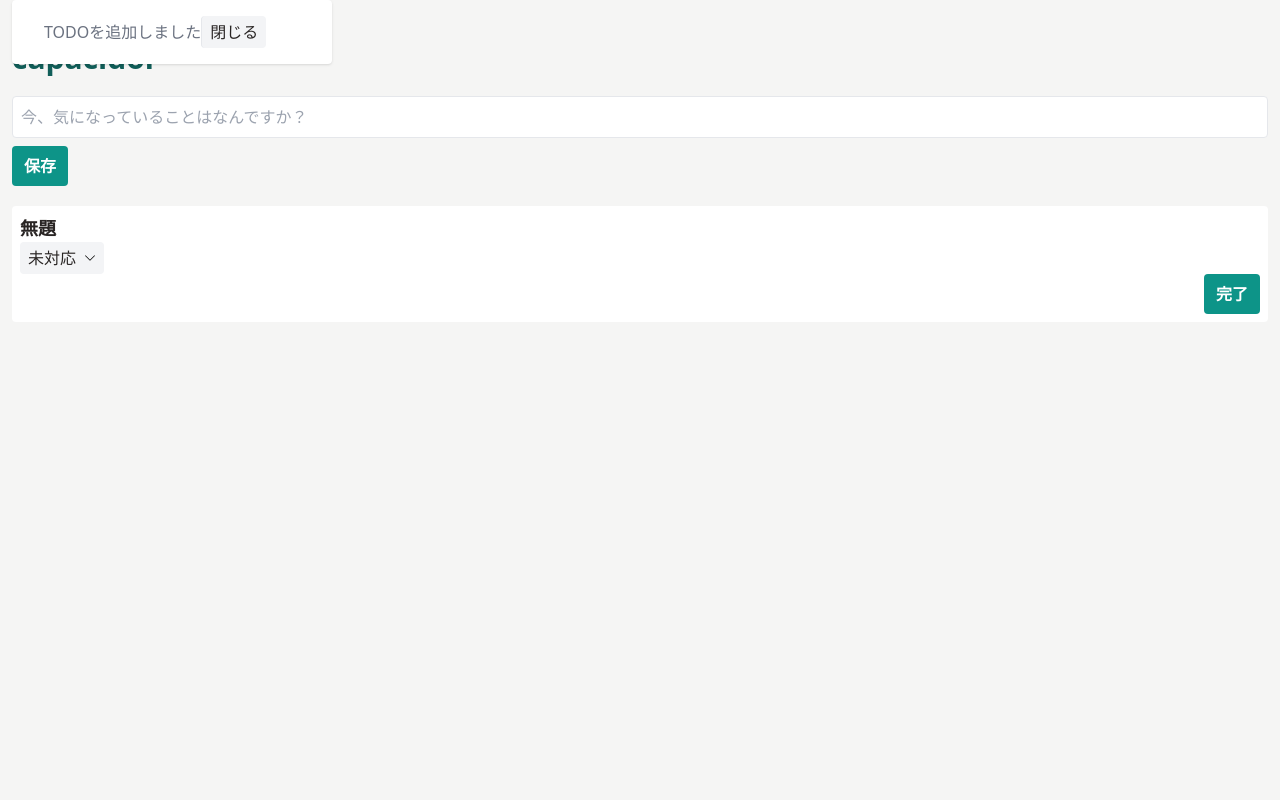
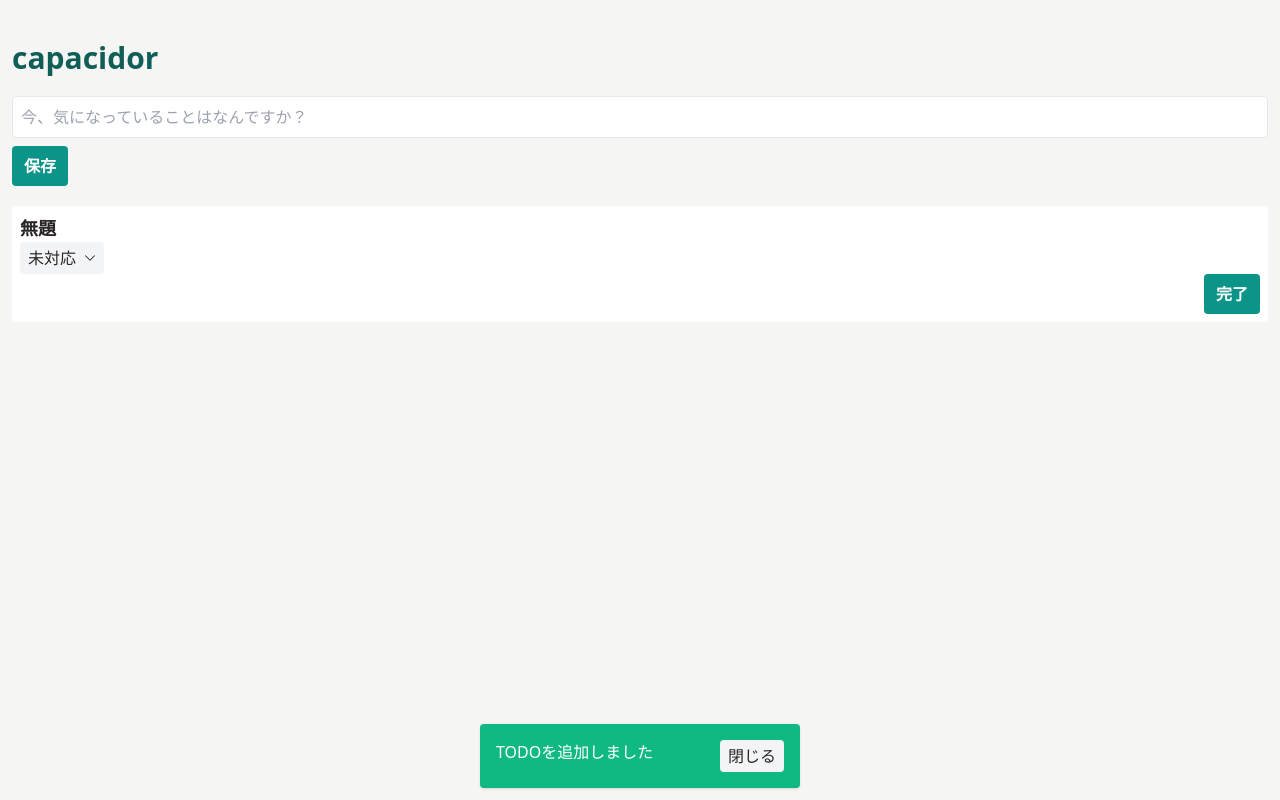
Before and after one commit to simonNozaki/capacidor, a Nuxt app: page / in a window 1280 px wide. Both pictures are taken after a click on the button "保存". Built offline with nearby package versions, Linux system fonts and the light colour scheme.

Commit message:
fix: snackbarのレイアウトと位置の不具合を 修正

```diff
--- a/components/atoms/SnackBar.vue
+++ b/components/atoms/SnackBar.vue
@@ -5,19 +5,17 @@ const { snackbar } = useSnackBar()
 const isOpenSnackbar = snackbar.isOpenSnackBar
 const current = snackbar.current
 
-const closeSnackBar = () => {
-  snackbar.pop()
-}
+const classes = computed(() => ({
+  [['success', 'info', 'error'].filter(l => l === current.value.type).at(0) ?? '']: true
+}))
 </script>
 
 <template>
-  <div v-if="isOpenSnackbar" class="toast">
-    <div class="pl-4">
-      <p>
-        {{ current.message }}
-      </p>
-    </div>
-    <Button order="secondary" size="small" @click="closeSnackBar">
+  <div v-if="isOpenSnackbar" class="toast" :class="classes">
+    <p>
+      {{ current.message }}
+    </p>
+    <Button order="secondary" size="small" @click="snackbar.pop()">
       閉じる
     </Button>
   </div>
@@ -25,6 +23,18 @@ const closeSnackBar = () => {
 
 <style scoped>
 .toast {
-  @apply absolute top-0 flex items-center w-full max-w-xs p-4 text-gray-500 bg-white divide-x divide-gray-200 rounded shadow;
+  @apply fixed bottom-3 flex justify-between w-full max-w-xs p-4 left-1/2 -translate-x-1/2 z-50 text-gray-500 bg-white rounded shadow;
+}
+
+.success {
+  @apply bg-emerald-500 text-white;
+}
+
+.info {
+  @apply bg-sky-500 text-white;
+}
+
+.error {
+  @apply bg-rose-500 text-white;
 }
 </style>
```
